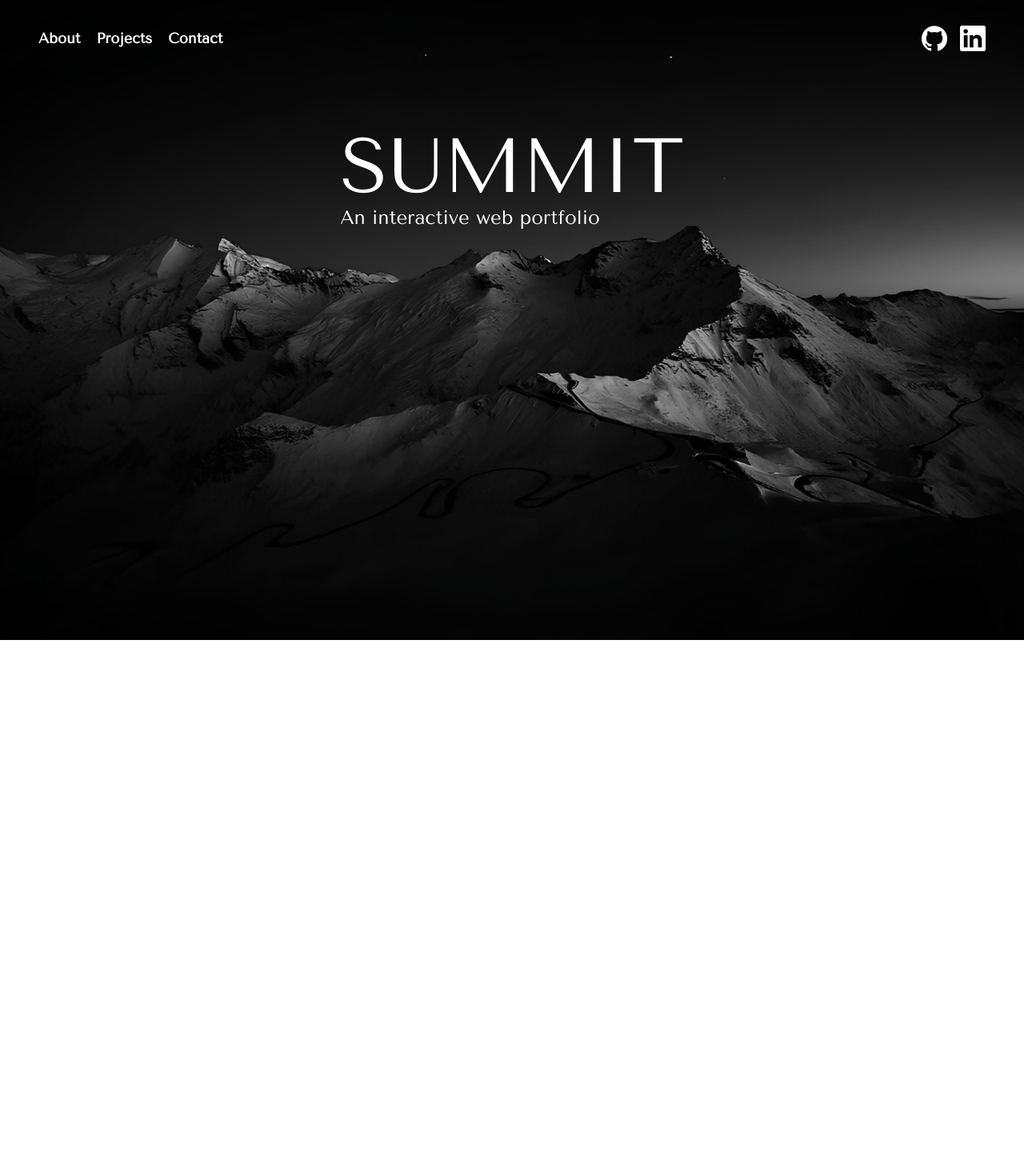
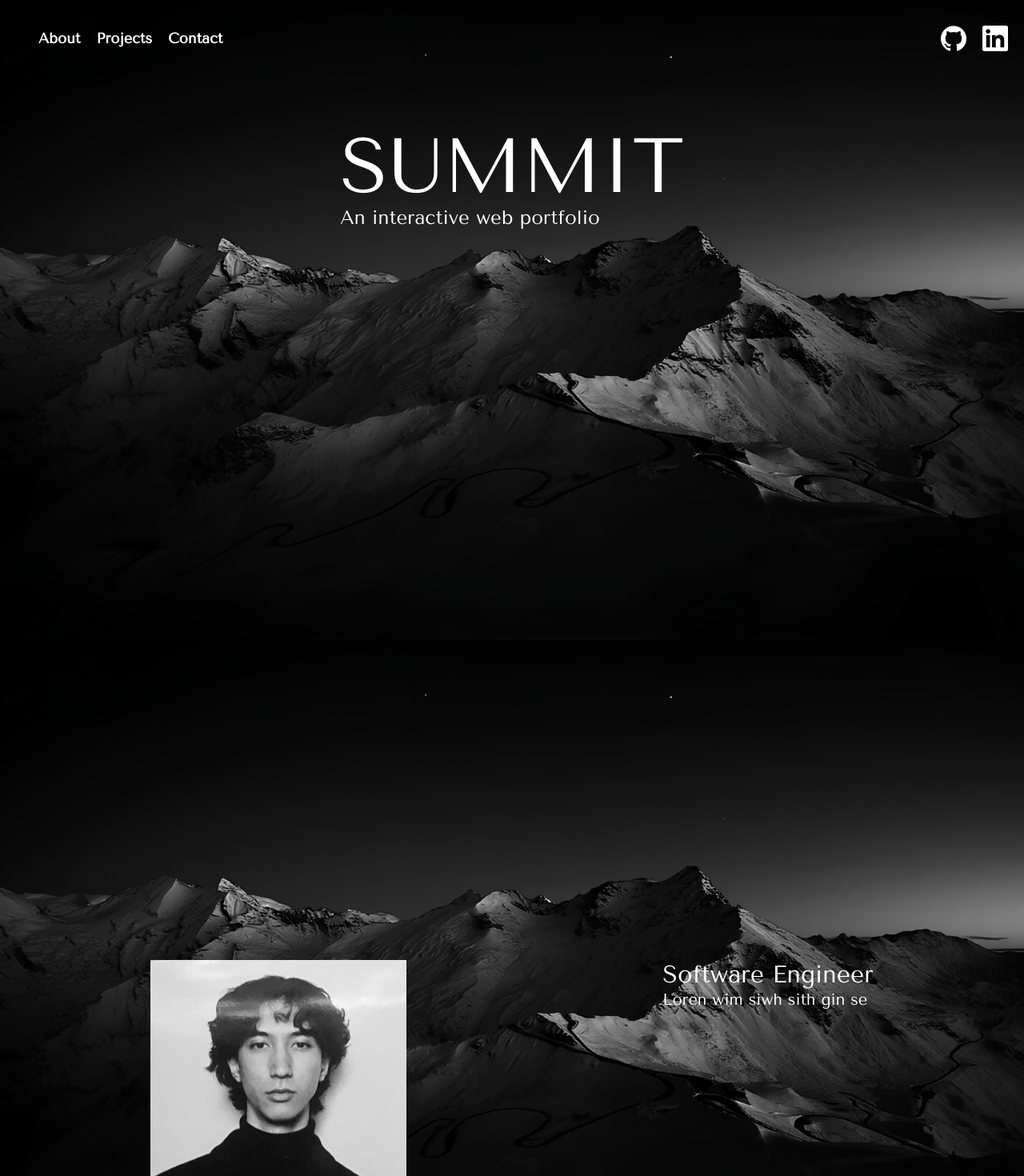
Before and after one commit to RafaelBocsa/my-site, a Next.js app: page / in a window 1280 px wide. Shown: the top 1470 px of the page at 80% size. Before the commit the page ends 800 px from the top, so only its background shows below. Built offline with nearby package versions, Linux system fonts and the light colour scheme.

Commit message:
locomotive scroll, components folders, image

```diff
--- a/app/globals.css
+++ b/app/globals.css
@@ -15,9 +15,7 @@
     --background-end-rgb: 0, 0, 0;
   }
 }
-*{
-  /* font-family:"Tenor", serif; */
-}
+
 body {
   padding: 1rem;
   background-image: url('/DarkMountain.jpg');
@@ -25,4 +23,8 @@ body {
   background-position: center;
   background-repeat: no-repeat;
   background-attachment: fixed;
+  background-color: black;
 }
+body::-webkit-scrollbar {
+  display: none;
+}
--- a/app/layout.tsx
+++ b/app/layout.tsx
@@ -1,7 +1,9 @@
 import "./globals.css";
 import type { Metadata } from "next";
 import { Tenor_Sans } from "next/font/google";
-import NavBar from "@/components/navbar";
+import NavBar from "@/components/nav_bar/navbar";
+import Summit from "@/components/summit/summit";
+import AboutMe from "@/components/about_me/aboutme";
 
 const tenor = Tenor_Sans({ subsets: ["latin"], weight: ["400"] });
 
@@ -18,7 +20,7 @@ export default function RootLayout({
   return (
     <html lang="en">
       <body className={tenor.className}>
-        <NavBar></NavBar>
+        {/* More components under here */}
         {children}
       </body>
     </html>
--- a/app/page.tsx
+++ b/app/page.tsx
@@ -1,12 +1,22 @@
-import Image from "next/image";
+"use client";
+import { useEffect } from "react";
+import NavBar from "@/components/nav_bar/navbar";
+import Summit from "@/components/summit/summit";
+import AboutMe from "@/components/about_me/aboutme";
 
 export default function Home() {
+  useEffect(() => {
+    (async () => {
+      const LocomotiveScroll = (await import("locomotive-scroll")).default;
+      const locomotiveScroll = new LocomotiveScroll();
+    })();
+  }, []);
+
   return (
-    <main className="text-white">
-      <div className=" grid justify-center py-20">
-        <h1 className="text-8xl ">SUMMIT</h1>
-        <h1 className="text-2xl ">An interactive web portfolio</h1>
-      </div>
+    <main>
+      <NavBar />
+      <Summit />
+      <AboutMe />
     </main>
   );
 }
--- /dev/null
+++ b/components/about_me/aboutme.tsx
@@ -0,0 +1,20 @@
+import React from "react";
+
+const aboutme = () => {
+  return (
+    <div
+      className="flex gap-40 grid-cols-2 grid-rows-1 justify-center py-80 text-white h-lvh"
+      id="AboutMe"
+    >
+      <div className="px-20">
+        <img src="/me.png" className=" w-80" />
+      </div>
+      <div className="px-20">
+        <h1 className="text-3xl">Software Engineer</h1>
+        <h3 className="text-xl">Loren wim siwh sith gin se</h3>
+      </div>
+    </div>
+  );
+};
+
+export default aboutme;
--- /dev/null
+++ b/components/nav_bar/navbar.tsx
@@ -0,0 +1,51 @@
+import React from "react";
+import Link from "next/link";
+
+const navbar = () => {
+  return (
+    <div className="flex justify-between p-8 items-center gap-5 text-white h-1  ">
+      <div className="flex gap-5 fixed ">
+        <Link
+          href={"#AboutMe"}
+          className="text-lg font-bold sm:block hover:brightness-50 "
+        >
+          About
+        </Link>
+        <Link
+          href={"/"}
+          className="text-lg font-bold sm:block hover:brightness-50 "
+        >
+          Projects
+        </Link>
+        <Link
+          href={"/"}
+          className="text-lg font-bold sm:block hover:brightness-50 "
+        >
+          Contact
+        </Link>
+      </div>
+      {/* <h1 className="text-lg font-bold ">Rafael Bocsa</h1> */}
+      <div className=" flex end-5 gap-5 fixed">
+        <a href="https://github.com/RafaelBocsa" target="_blank">
+          <img
+            src="/gitwhite.png"
+            alt=""
+            className=" h-8 hover:brightness-50 "
+          />
+        </a>
+        <a
+          href="https://www.linkedin.com/in/rafael-bocsa-aa2588222/"
+          target="_blank"
+        >
+          <img
+            src="/In-White-128.png"
+            alt=""
+            className="h-8 hover:brightness-50 "
+          />
+        </a>
+      </div>
+    </div>
+  );
+};
+
+export default navbar;
--- a/components/navbar.tsx
+++ /dev/null
@@ -1,24 +0,0 @@
-import React from "react";
-
-const navbar = () => {
-  return (
-    <div className="flex justify-between p-8 items-center text-white h-1">
-      <div className="flex justify-between gap-5">
-        <h1 className="text-lg font-bold sm:block">About</h1>
-        <h1 className="text-lg font-bold sm:block">Projects</h1>
-        <h1 className="text-lg font-bold sm:block">Contact</h1>
-      </div>
-      {/* <h1 className="text-lg font-bold ">Rafael Bocsa</h1> */}
-      <div className=" flex gap-4">
-        <a href="https://github.com/RafaelBocsa">
-          <img src="/gitwhite.png" alt="" className=" h-8" />
-        </a>
-        <a href="https://www.linkedin.com/in/rafael-bocsa-aa2588222/">
-          <img src="/In-White-128.png" alt="" className="h-8" />
-        </a>
-      </div>
-    </div>
-  );
-};
-
-export default navbar;
--- /dev/null
+++ b/components/summit/summit.tsx
@@ -0,0 +1,14 @@
+import React from "react";
+
+const summit = () => {
+  return (
+    <div className="text-white h-lvh">
+      <div className=" grid justify-center py-20 pb-80">
+        <h1 className="text-8xl ">SUMMIT</h1>
+        <h1 className="text-2xl ">An interactive web portfolio</h1>
+      </div>
+    </div>
+  );
+};
+
+export default summit;
--- a/package.json
+++ b/package.json
@@ -9,7 +9,6 @@
     "lint": "next lint"
   },
   "dependencies": {
-    "@next/font": "^14.1.0",
     "@types/node": "20.11.10",
     "@types/react": "18.2.48",
     "@types/react-dom": "18.2.18",
@@ -17,11 +16,15 @@
     "eslint": "8.56.0",
     "eslint-config-next": "14.1.0",
     "gsap": "^3.12.5",
+    "locomotive-scroll": "^5.0.0-beta.11",
     "next": "14.1.0",
     "postcss": "8.4.33",
     "react": "18.2.0",
     "react-dom": "18.2.0",
     "tailwindcss": "3.4.1",
     "typescript": "5.3.3"
+  },
+  "devDependencies": {
+    "@types/locomotive-scroll": "^4.1.3"
   }
 }
```
Also changed, not shown: public/me.png (added), 1 other file (tests, documents, lock files or other folders).
